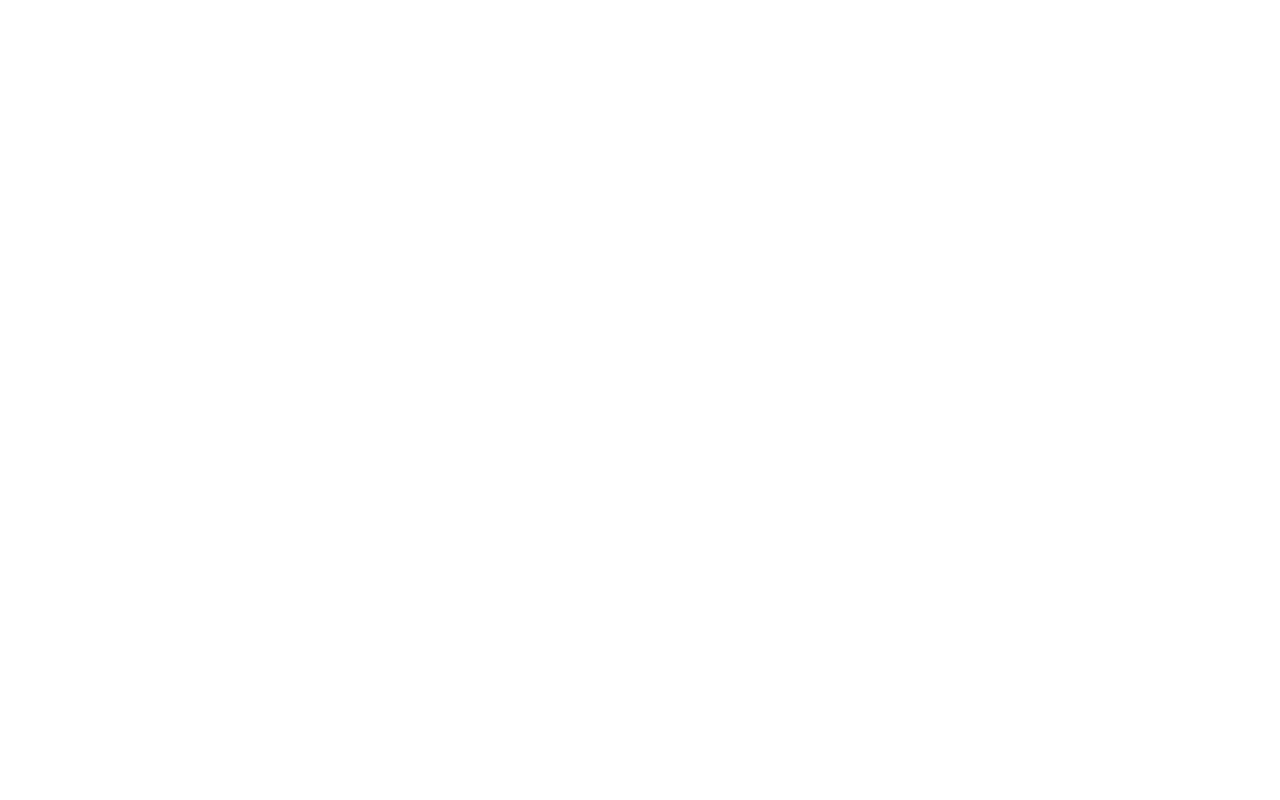
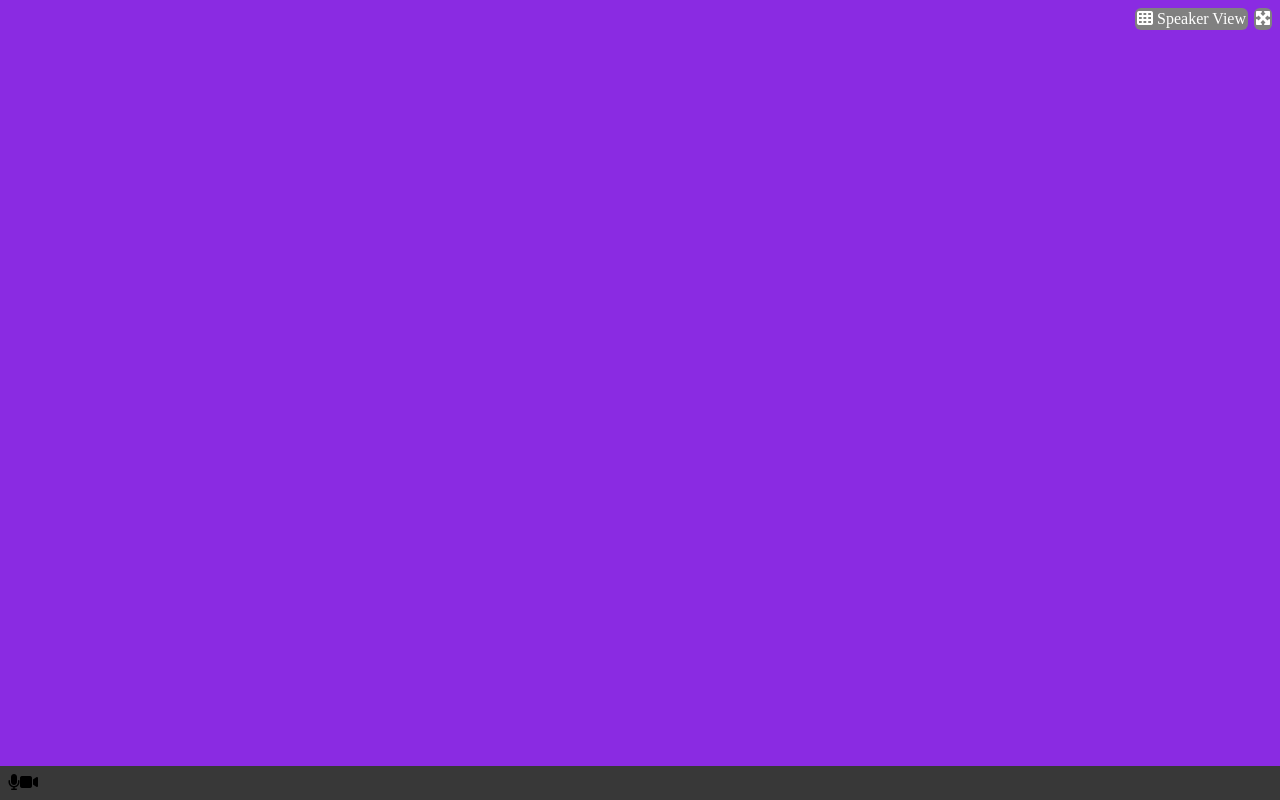
Before and after one commit to FrancescoMain/html-css-zoom, a plain HTML site: page index.html in a window 1280 px wide. Drawn offline with Linux system fonts and the light colour scheme.

Commit message:
Macro Struttura

```diff
--- a/index.html
+++ b/index.html
@@ -5,6 +5,7 @@
     <meta http-equiv="X-UA-Compatible" content="IE=edge">
     <meta name="viewport" content="width=device-width, initial-scale=1.0">
     <link rel="stylesheet" href="style.css">
+    <link rel="stylesheet" href="https://cdnjs.cloudflare.com/ajax/libs/font-awesome/6.2.0/css/all.min.css" integrity="sha512-xh6O/CkQoPOWDdYTDqeRdPCVd1SpvCA9XXcUnZS2FmJNp1coAFzvtCN9BmamE+4aHK8yyUHUSCcJHgXloTyT2A==" crossorigin="anonymous" referrerpolicy="no-referrer" />
     <title>Zoom</title>
 </head>
 <body>
@@ -13,7 +14,11 @@
 
         <!-- comandi superiori  -->
         <div class="wrap__top">
+            <div class="wrap__top__but">
+                <span class="wrap__top__but--icon"><i class="fa-solid fa-table-cells"></span></i> Speaker View
+            </div>
 
+            <div class="wrap__top__but"><i class="fa-solid fa-maximize"></i></div>
         </div>
 
         <!-- contenuto -->
@@ -23,6 +28,17 @@
 
         <!-- comandi inferiori -->
         <div class="wrap__bot">
+            <div class="wrap__bot__cont">
+                <div> <i class="fa-solid fa-microphone"></i></div>
+                <div> <i class="fa-solid fa-video"></i></div>
+
+            </div>
+            <div class="wrap__bot__cont">
+
+            </div>
+            <div class="wrap__bot__cont">
+
+            </div>
 
         </div>
     </div>
--- a/style.css
+++ b/style.css
@@ -4,3 +4,64 @@
     padding: 0;
     box-sizing: border-box;
 }
+
+.wrap {
+    height: 100vh;
+    width: 100%;
+    /* DEBUG */
+    background-color: blue;
+}
+
+/* regole top */
+
+.wrap__top {
+    display: flex;
+    justify-content: end;
+    padding: 8px;
+    width: 100%;
+    position: fixed;
+    top: 0;
+
+
+}
+
+
+
+.wrap__top__but {
+    color: white;
+    background-color: gray;
+    padding: 2px;
+    border-radius: 6px;
+    margin-left: 6px;
+
+}
+
+.wrap__top__but--icon {
+    margin: 4px 0;
+}
+
+/* regole main  */
+.wrap___main{
+    /* DEBUG */
+    background-color: blueviolet;
+    height: 100%;
+}
+
+
+
+/* regole bot  */
+.wrap__bot {
+    background-color: rgb(56, 56, 56);
+    display: flex;
+    justify-content: space-between;
+    padding: 8px;
+    width: 100%;
+    position: fixed;
+    bottom: 0;
+
+}
+
+.wrap__bot__cont{
+    display: flex;
+
+}
```
